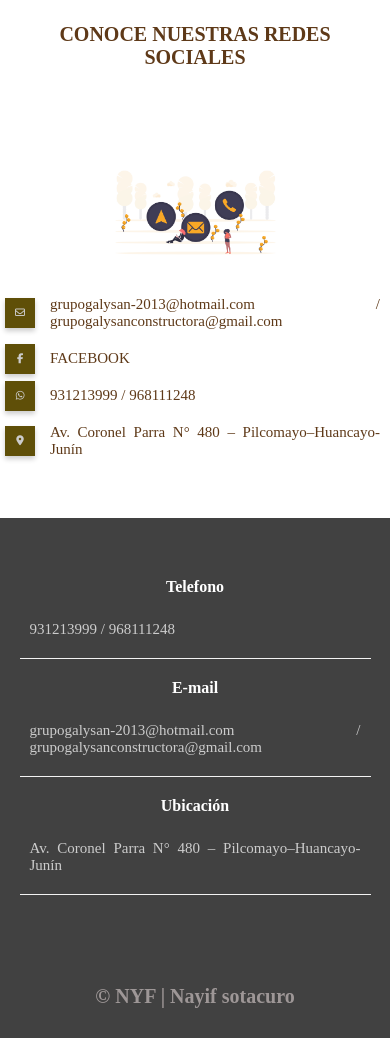
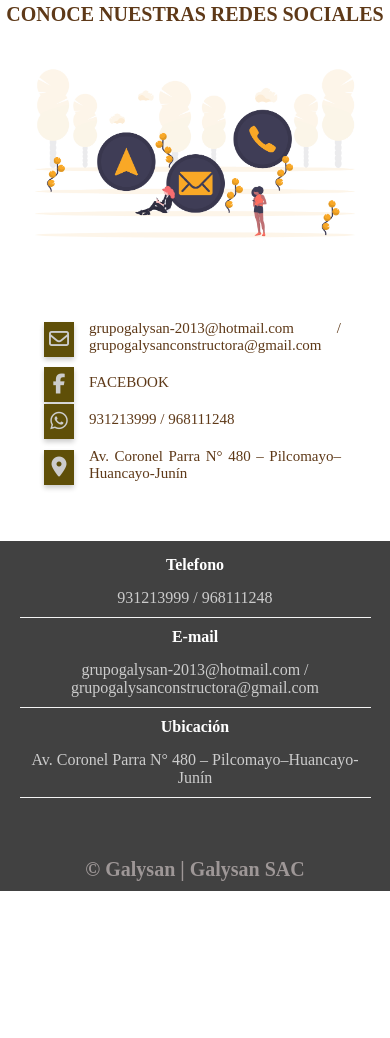
Before and after one commit to NayifSM/SITIO-WEB-GALYSAN, a plain HTML site: page contacto.html in a window 390 px wide. Shown: the part 397-1435 px from the top of the page. After the commit the page ends 1288 px from the top, so only its background shows below. Drawn offline with Linux system fonts and the light colour scheme.

Commit message:
edicion de las pantallas en movil

```diff
--- a/contacto.html
+++ b/contacto.html
@@ -117,7 +117,7 @@
                 <p>Av. Coronel Parra N° 480 – Pilcomayo–Huancayo-Junín</p>
             </div>
         </div>
-        <h2 class="titulo-final">&copy; NYF | Nayif sotacuro</h2>
+        <h2 class="titulo-final">&copy; Galysan | Galysan SAC</h2>
     </footer>
 
     <script src="https://cdn.jsdelivr.net/npm/web-animations-js@2.3.2/web-animations.min.js"></script>
--- a/css/estilos-contacto.css
+++ b/css/estilos-contacto.css
@@ -121,6 +121,7 @@ header .textos-header{
     width: 100%;
 
 }
+
 /*footer*/
 footer{
     background: #414141;
@@ -286,6 +287,9 @@ button{
     align-items:center;
     justify-content: left;
 }
+.iconos-conteiner{
+    margin: 10%;
+}
 .redes ul li{
     display: inline-block;
     margin: 0 5px;
@@ -332,7 +336,7 @@ h5{
     text-align: center;
     padding: 20px;
 }
-p{
+.redes p{
     color: #5e3918;
     font-size: 20px;
     padding: 20px;
@@ -391,6 +395,27 @@ p{
         flex-direction: column;
         justify-content: center ;
     }
+     /*foreer*/
+     .contenedor-footer{
+        flex-direction: column;
+        border: none;
+
+    }
+    .content-foo{
+        margin-bottom: 20px;
+        text-align: center;
+    }
+    .content-foo h4{
+        border: none;
+    }
+    .content-foo p{
+        color: #ccc;
+        border-bottom: 1px solid #f2f2f2;
+        padding-bottom: 20px;
+    }
+    .titulo-final{
+        font-size: 20px;
+    }
 }
 @media screen and (max-width:500px){
     nav{
@@ -411,15 +436,14 @@ p{
     header{
         height: 400px;
     }
-
     /*foreer*/
     .contenedor-footer{
         flex-direction: column;
         border: none;
-
+        padding-bottom: 30px;
     }
     .content-foo{
-        margin-bottom: 20px;
+        margin-bottom: 10px;
         text-align: center;
     }
     .content-foo h4{
@@ -428,12 +452,13 @@ p{
     .content-foo p{
         color: #ccc;
         border-bottom: 1px solid #f2f2f2;
-        padding-bottom: 20px;
+        padding-bottom: 10px;
     }
-    .titulo-final{
-        font-size: 20px;
+    footer {
+        padding: 15px 0 10px 0;
+        margin: auto;
+        overflow: hidden;
     }
-
      /*MENU*/
      .hamburguesa{
         width: 50px;
@@ -465,28 +490,40 @@ p{
         width: 80%;
     }
     /*redes*/
-    p{
+    .iconos p{
         font-size: 15px;
         padding: 10px;
     }
+    h5{
+        text-align: center;
+        padding: 0;
+    }
+    .redes {
+        padding: 10px 0;
+        display: flex;
+        align-items: center;
+    }
+    .redes ul li{
+        display: inline-block;
+        margin: 0 5px;
+        width: 30px;
+        height: 30px;
+        text-align: center;
 
-.redes ul li{
-    display: inline-block;
-    margin: 0 5px;
-    width: 30px;
-    height: 30px;
-    text-align: center;
+    }
+    .redes img {
+        width: 100%;
+        margin: 10px;
+    }
 
+    .redes ul li a{
+        display: block;
+        padding: 0 10 px;
+        background: #5f4f08;
+        color: #ccc;
+        line-height: 35px;
+        font-size: 20px;
+        box-shadow: 0 3px 5px 0px rgb(0, 0, 0,0.2);
+        transition: .1s;
+    }
 }
-
-.redes ul li a{
-    display: block;
-    padding: 0 10 px;
-    background: #5f4f08;
-    color: #ccc;
-    line-height: 30px;
-    font-size: 10px;
-    box-shadow: 0 3px 5px 0px rgb(0, 0, 0,0.2);
-    transition: .1s;
-}
-}
--- a/css/estilos.css
+++ b/css/estilos.css
@@ -637,10 +637,10 @@ video{
     .contenedor-footer{
         flex-direction: column;
         border: none;
-
+        padding-bottom: 30px;
     }
     .content-foo{
-        margin-bottom: 20px;
+        margin-bottom: 10px;
         text-align: center;
     }
     .content-foo h4{
@@ -649,19 +649,23 @@ video{
     .content-foo p{
         color: #ccc;
         border-bottom: 1px solid #f2f2f2;
-        padding-bottom: 20px;
+        padding-bottom: 10px;
     }
-    .titulo{
-        font-size: 20px;
-        margin-bottom: 10px;
-
+    footer {
+        padding: 15px 0 10px 0;
+        margin: auto;
+        overflow: hidden;
     }
     /*OVERLAY*/
 
     video{
         margin-top: 70%;
     }
-
+    .contenedor-img {
+        margin: auto;
+        width: 90%;
+        height: 100%;
+    }
     #cerrar + label{
         height: 30px;
         width: 30px;
--- a/css/estios-equipo.css
+++ b/css/estios-equipo.css
@@ -336,15 +336,14 @@ footer{
     header{
         height: 400px;
     }
-
     /*foreer*/
     .contenedor-footer{
         flex-direction: column;
         border: none;
-
+        padding-bottom: 30px;
     }
     .content-foo{
-        margin-bottom: 20px;
+        margin-bottom: 10px;
         text-align: center;
     }
     .content-foo h4{
@@ -353,7 +352,12 @@ footer{
     .content-foo p{
         color: #ccc;
         border-bottom: 1px solid #f2f2f2;
-        padding-bottom: 20px;
+        padding-bottom: 10px;
+    }
+    footer {
+        padding: 15px 0 10px 0;
+        margin: auto;
+        overflow: hidden;
     }
 
     /*MENU*/
@@ -384,14 +388,35 @@ footer{
     }
       /*clientes*/
       .cards .card{
-        height: 400px ;
+        height: 200px ;
         display: flex;
         flex-direction: column;
         align-items: center ;
 
     }
     .cards .card img{
-        width: 90px;
-        height: 90px;
+        width: 100px;
+        height: 100px;
+    }
+    .cards .card > .contenido-texto-card h4 {
+         font-size: 20px;
+         text-align: center;
+    }
+    .reconocimientos{
+        margin: 20px;
+    }
+    .reconocimiento {
+
+        width: 100%;
+        padding: 10px;
+    }
+    .reconocimientos .reconocimiento img {
+        width: 85%;
+        object-fit: cover;
+        display: block;
+        border-radius: 19px;
+    }
+    .reconocimientos .reconocimiento >  .contenido-texto-card{
+        width: 100%;
     }
 }
--- a/css/estios-proyectos.css
+++ b/css/estios-proyectos.css
@@ -391,10 +391,10 @@ footer{
     .contenedor-footer{
         flex-direction: column;
         border: none;
-
+        padding-bottom: 30px;
     }
     .content-foo{
-        margin-bottom: 20px;
+        margin-bottom: 10px;
         text-align: center;
     }
     .content-foo h4{
@@ -403,7 +403,12 @@ footer{
     .content-foo p{
         color: #ccc;
         border-bottom: 1px solid #f2f2f2;
-        padding-bottom: 20px;
+        padding-bottom: 10px;
+    }
+    footer {
+        padding: 15px 0 10px 0;
+        margin: auto;
+        overflow: hidden;
     }
      /*GRID*/
 
--- a/css/estios-servicios.css
+++ b/css/estios-servicios.css
@@ -382,15 +382,14 @@ footer{
     header{
         height: 400px;
     }
-
     /*foreer*/
     .contenedor-footer{
         flex-direction: column;
         border: none;
-
+        padding-bottom: 30px;
     }
     .content-foo{
-        margin-bottom: 20px;
+        margin-bottom: 10px;
         text-align: center;
     }
     .content-foo h4{
@@ -399,7 +398,12 @@ footer{
     .content-foo p{
         color: #ccc;
         border-bottom: 1px solid #f2f2f2;
-        padding-bottom: 20px;
+        padding-bottom: 10px;
+    }
+    footer {
+        padding: 15px 0 10px 0;
+        margin: auto;
+        overflow: hidden;
     }
      /*GRID*/
 
```
Also changed, not shown: equipoTrabajo.html (+1 -1 lines), index.html (+1 -1 lines), proyecto.html (+2 -2 lines), servicio.html (+2 -2 lines).
